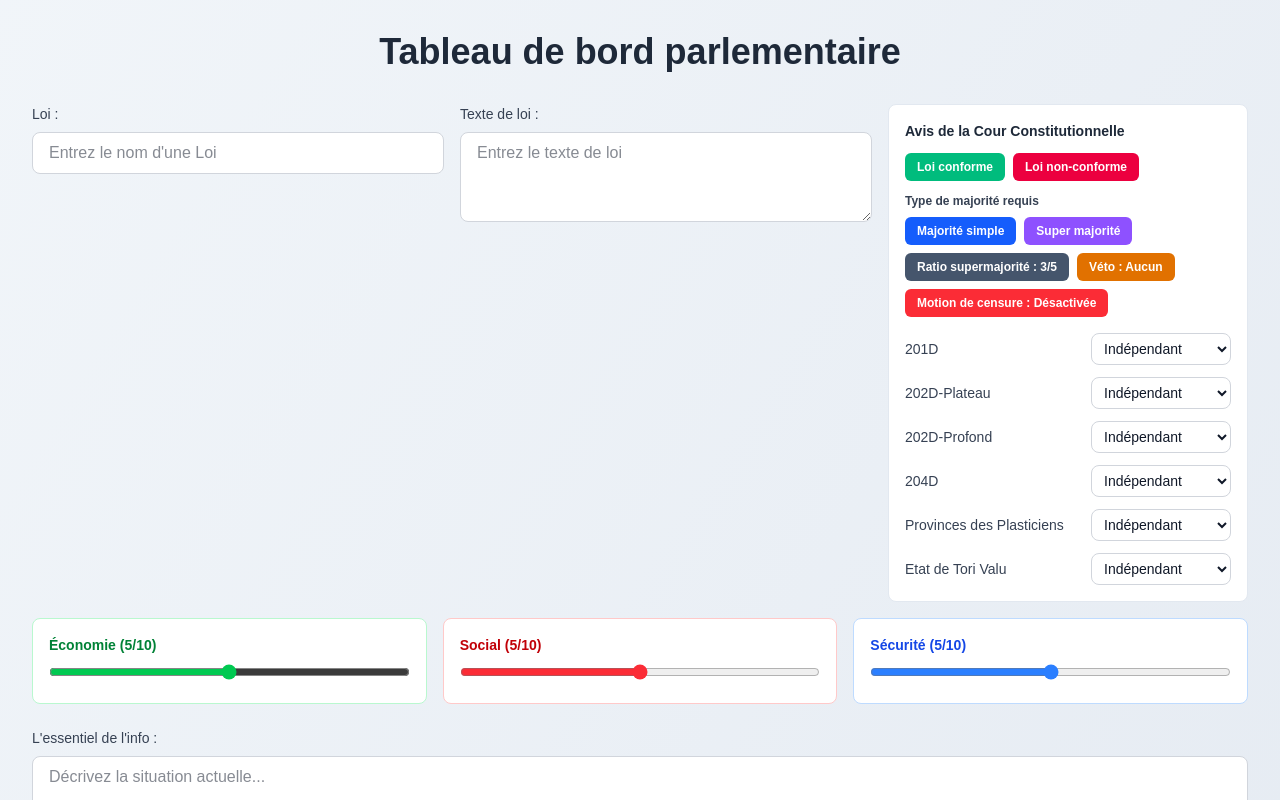
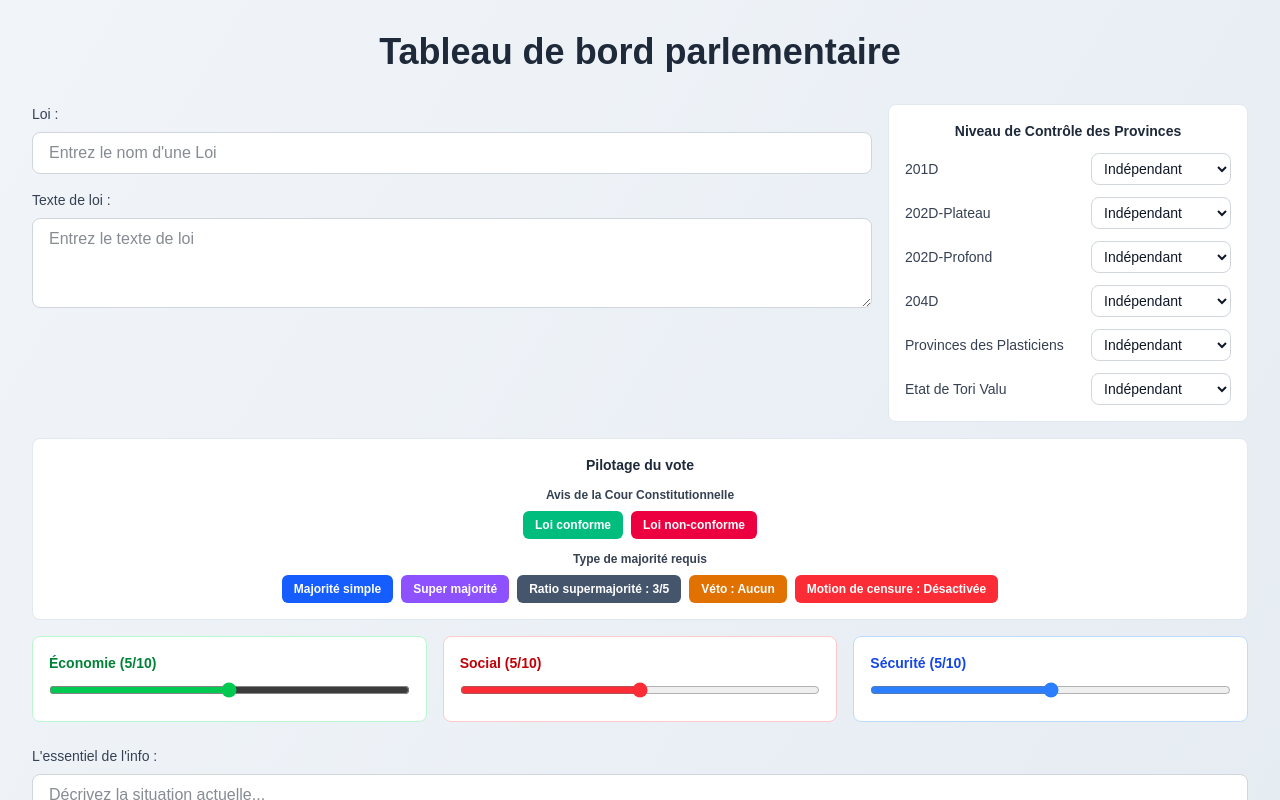
Before and after one commit to Yahiabenlet/interfaceAssemblee, a Next.js app: page / in a window 1280 px wide. Both pictures are taken after typing "5" into the empty fields and a click on the button "Créer l'hémicycle". Shown: the top 800 px of the page. Built offline with nearby package versions, Linux system fonts and the light colour scheme.

Commit message:
decalage des boutons de vote au centre

```diff
--- a/app/page.tsx
+++ b/app/page.tsx
@@ -269,7 +269,7 @@ export default function Home() {
         ) : (
           <div>
             <div className="mb-4 grid grid-cols-1 lg:grid-cols-[1fr_360px] gap-4 items-start">
-              <div className="grid grid-cols-1 md:grid-cols-2 gap-4">
+              <div className="space-y-4">
                 <div className="w-full">
                   <label className="block text-sm font-medium text-gray-700 dark:text-gray-300 mb-2">
                     Loi :
@@ -297,11 +297,46 @@ export default function Home() {
               </div>
 
               <div className="bg-white dark:bg-gray-800 rounded-lg p-4 border border-slate-200 dark:border-slate-700">
-                <h3 className="text-sm font-semibold text-gray-800 dark:text-gray-100 mb-3">
-                  Avis de la Cour Constitutionnelle
+                <h3 className="text-sm font-semibold text-gray-800 dark:text-gray-100 mb-3 text-center">
+                  Niveau de Contrôle des Provinces
                 </h3>
 
-                <div className="mb-3 flex flex-wrap gap-2">
+                <div className="space-y-3">
+                  {(Object.keys(provinces) as Array<keyof ProvinceState>).map((name) => (
+                    <div key={name} className="grid grid-cols-[1fr_140px] gap-2 items-center">
+                      <span className="text-sm text-gray-700 dark:text-gray-300">{name}</span>
+                      <select
+                        value={provinces[name]}
+                        onChange={(e) =>
+                          setProvinces((prev) => ({
+                            ...prev,
+                            [name]: e.target.value as ProvinceControl,
+                          }))
+                        }
+                        className="px-2 py-1.5 text-sm border border-gray-300 dark:border-gray-600 rounded-lg bg-white dark:bg-gray-700 text-gray-900 dark:text-white"
+                      >
+                        {CONTROL_OPTIONS.map((option) => (
+                          <option key={option} value={option}>
+                            {option}
+                          </option>
+                        ))}
+                      </select>
+                    </div>
+                  ))}
+                </div>
+              </div>
+            </div>
+
+            <div className="mb-4 bg-white dark:bg-gray-800 rounded-lg p-4 border border-slate-200 dark:border-slate-700">
+              <h3 className="text-sm font-semibold text-gray-800 dark:text-gray-100 mb-3 text-center">
+                Pilotage du vote
+              </h3>
+
+              <div className="mb-3 text-center">
+                <p className="text-xs font-semibold text-gray-700 dark:text-gray-300 mb-2">
+                  Avis de la Cour Constitutionnelle
+                </p>
+                <div className="flex flex-wrap gap-2 justify-center">
                   <button
                     type="button"
                     onClick={() => setIsControlValidated(true)}
@@ -321,19 +356,18 @@ export default function Home() {
                     Loi non-conforme
                   </button>
                 </div>
+              </div>
 
-                <div className="mb-4">
+              <div className="text-center">
                 <p className="text-xs font-semibold text-gray-700 dark:text-gray-300 mb-2">
                   Type de majorité requis
                 </p>
-                  <div className="flex flex-wrap gap-2">
+                <div className="flex flex-wrap gap-2 justify-center">
                   <button
                     type="button"
                     onClick={() => setRequiredMajority("simple")}
                     className={`px-3 py-1.5 text-xs font-semibold rounded-md text-white transition ${
-                        requiredMajority === "simple"
-                          ? "bg-blue-600"
-                          : "bg-blue-500 hover:bg-blue-600"
+                      requiredMajority === "simple" ? "bg-blue-600" : "bg-blue-500 hover:bg-blue-600"
                     }`}
                   >
                     Majorité simple
@@ -342,9 +376,7 @@ export default function Home() {
                     type="button"
                     onClick={() => setRequiredMajority("super")}
                     className={`px-3 py-1.5 text-xs font-semibold rounded-md text-white transition ${
-                        requiredMajority === "super"
-                          ? "bg-violet-600"
-                          : "bg-violet-500 hover:bg-violet-600"
+                      requiredMajority === "super" ? "bg-violet-600" : "bg-violet-500 hover:bg-violet-600"
                     }`}
                   >
                     Super majorité
@@ -372,31 +404,6 @@ export default function Home() {
                   >
                     Motion de censure : {isNoConfidenceMotion ? "Activée" : "Désactivée"}
                   </button>
-                  </div>
-                </div>
-
-                <div className="space-y-3">
-                  {(Object.keys(provinces) as Array<keyof ProvinceState>).map((name) => (
-                    <div key={name} className="grid grid-cols-[1fr_140px] gap-2 items-center">
-                      <span className="text-sm text-gray-700 dark:text-gray-300">{name}</span>
-                      <select
-                        value={provinces[name]}
-                        onChange={(e) =>
-                          setProvinces((prev) => ({
-                            ...prev,
-                            [name]: e.target.value as ProvinceControl,
-                          }))
-                        }
-                        className="px-2 py-1.5 text-sm border border-gray-300 dark:border-gray-600 rounded-lg bg-white dark:bg-gray-700 text-gray-900 dark:text-white"
-                      >
-                        {CONTROL_OPTIONS.map((option) => (
-                          <option key={option} value={option}>
-                            {option}
-                          </option>
-                        ))}
-                      </select>
-                    </div>
-                  ))}
                 </div>
               </div>
             </div>
```
Lines whose indentation alone changed are shown as unchanged.
